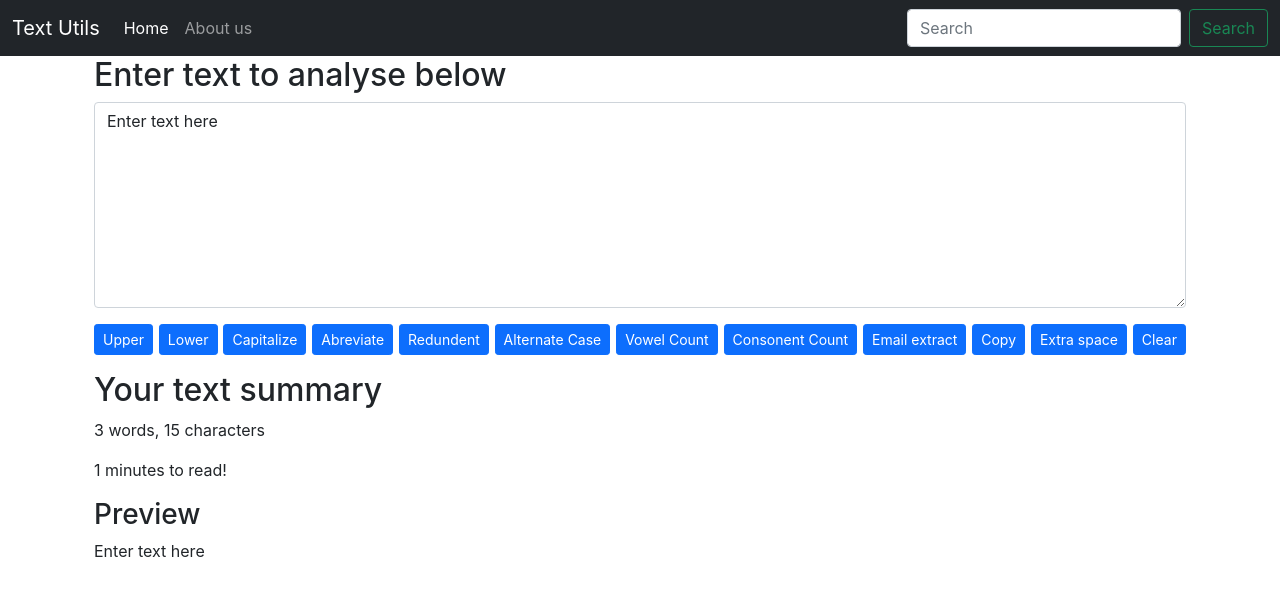
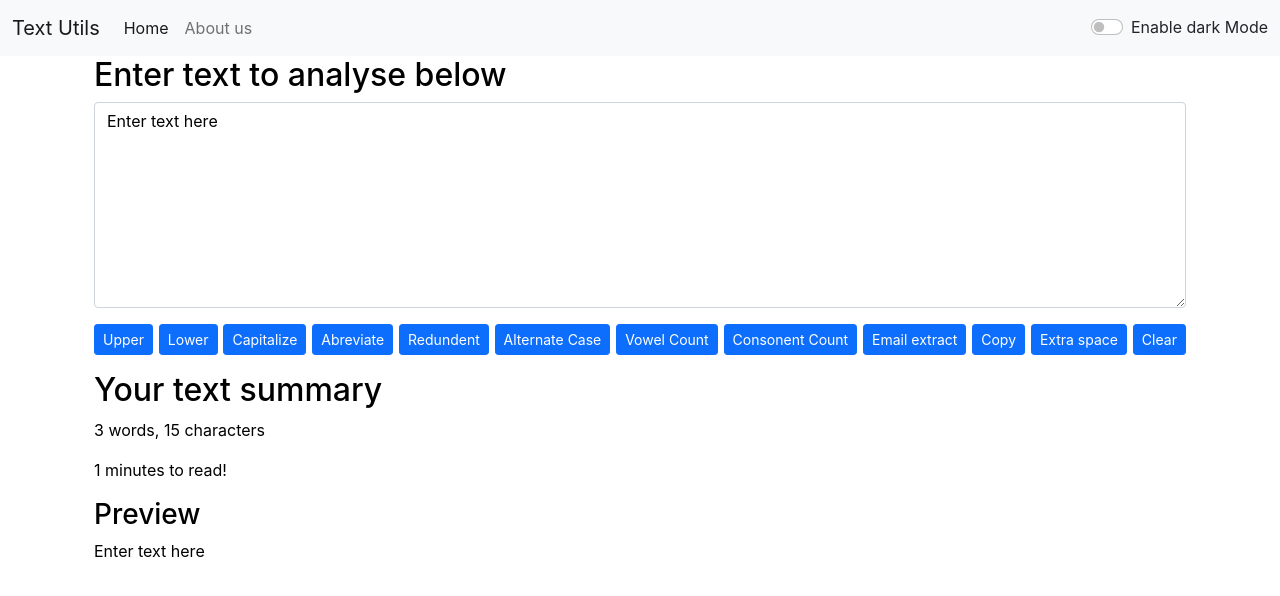
Before and after one commit to GBala1973/reactTextUtils, a React (Create React App) app: page / in a window 1280 px wide. Shown: the top 596 px of the page. Built offline with nearby package versions, Linux system fonts and the light colour scheme.

Commit message:
Improving Dark Mode And RefactoringApp Component

```diff
--- a/src/App.js
+++ b/src/App.js
@@ -3,14 +3,25 @@ import './App.css';
 import Navbar from './components/Navbar';
 import TextForm from './components/TextForm';
 // import About from './components/About';
+import React, {useState} from 'react';
 
 function App() {
+  const [mode, setMode] = useState('light');
+  const toggleMode = () => {
+    if(mode === 'light') {
+      setMode('dark');
+      document.body.style.backgroundColor = '#042743';
+    }else {
+      setMode('light');
+      document.body.style.backgroundColor = 'white';
+    }
+  }
   return (
     <>
-      <Navbar title="Text Utils" aboutus="About us" />
+      <Navbar title="Text Utils" aboutus="About us" mode={mode} toggleMode={toggleMode} />
       <div className="container">
         {/* <About/> */}
-        <TextForm heading="Enter text to analyse below"/>
+        <TextForm heading="Enter text to analyse below" mode={mode} />
       </div>
 
     </>
--- a/src/components/Navbar.js
+++ b/src/components/Navbar.js
@@ -3,8 +3,9 @@ import PropTypes from 'prop-types'
 
 
 const Navbar = (props) => {
+
   return (
-    <nav className="navbar navbar-expand-lg navbar-dark bg-dark">
+    <nav className={`navbar navbar-expand-lg navbar-${props.mode} bg-${props.mode}`}>
         <div className="container-fluid">
           <a className="navbar-brand" href="#">{props.title}</a>
           <button className="navbar-toggler" type="button" data-bs-toggle="collapse" data-bs-target="#navbarSupportedContent" aria-controls="navbarSupportedContent" aria-expanded="false" aria-label="Toggle navigation">
@@ -19,10 +20,15 @@ const Navbar = (props) => {
                 <a className="nav-link" href="#">{props.aboutus}</a>
               </li>
             </ul>
-            <form className="d-flex">
+            {/* <form className="d-flex">
               <input className="form-control me-2" type="search" placeholder="Search" aria-label="Search" />
               <button className="btn btn-outline-success" type="submit">Search</button>
-            </form>
+            </form> */}
+
+            <div class={`form-check form-switch text-${ props.mode === 'light' ? 'dark' : 'light'}`}>
+              <input className="form-check-input" onClick={props.toggleMode} type="checkbox" id="flexSwitchCheckDefault" />
+              <label className="form-check-label" htmlFor="flexSwitchCheckDefault">{`Enable ${ props.mode === 'light' ? 'dark' : 'light'} Mode`}</label>
+            </div>
           </div>
         </div>
       </nav>
--- a/src/components/TextForm.js
+++ b/src/components/TextForm.js
@@ -56,7 +56,7 @@ const TextForm = (props) => {
   const onAlternatingCase = () => {
     let newtext = ""
     for (let index = 0; index < text.length; index++) {
-        if ((index % 2) == 0) {
+        if ((index % 2) === 0) {
           newtext += text[index].toLowerCase()
         }
         else {
@@ -93,10 +93,10 @@ const TextForm = (props) => {
 
   return (
     <>
-      <div className="container">
+      <div className="container" style={{color: props.mode === 'light' ? 'black' :'white'}}>
           <h2>{props.heading}</h2>
           <div className="mb-3">
-              <textarea className="form-control" onChange={handleOnChange} value={text} id="mybox" rows="8"></textarea>
+              <textarea className="form-control" style={{backgroundColor: props.mode === 'light' ? 'white' :'grey', color: props.mode === 'light' ? 'black' :'white' }} onChange={handleOnChange} value={text} id="mybox" rows="8"></textarea>
           </div>
           <div className="btn-container d-flex justify-content-between">
             <button className="btn btn-primary btn-sm" onClick={handleUpperCase}>Upper</button>
@@ -112,14 +112,15 @@ const TextForm = (props) => {
             <button className="btn btn-primary btn-sm" onClick={removeExtraSpaces}>Extra space</button>
             <button className="btn btn-primary btn-sm" onClick={handleClearText}>Clear</button>
           </div>
+          <div className="my-3">
+            <h2>Your text summary</h2>
+            <p>{ text ? text.split(' ').filter(function(t) {return t!== ''}).length : 0 } words, { text.length } characters</p>
+            <p>{ text ? Math.ceil(0.008 * text.split(' ').length) : 0 } minutes to read!</p>
+            <h3>Preview</h3>
+            <p>{ text ? text : 'Enter something to preview...' }</p>
+          </div>
       </div>
-      <div className="container my-3">
-        <h2>Your text summary</h2>
-        <p>{ text ? text.split(' ').filter(function(t) {return t!== ''}).length : 0 } words, { text.length } characters</p>
-        <p>{ text ? Math.ceil(0.008 * text.split(' ').length) : 0 } minutes to read!</p>
-        <h3>Preview</h3>
-        <p>{ text }</p>
-      </div>
+
     </>
 
   )
```
